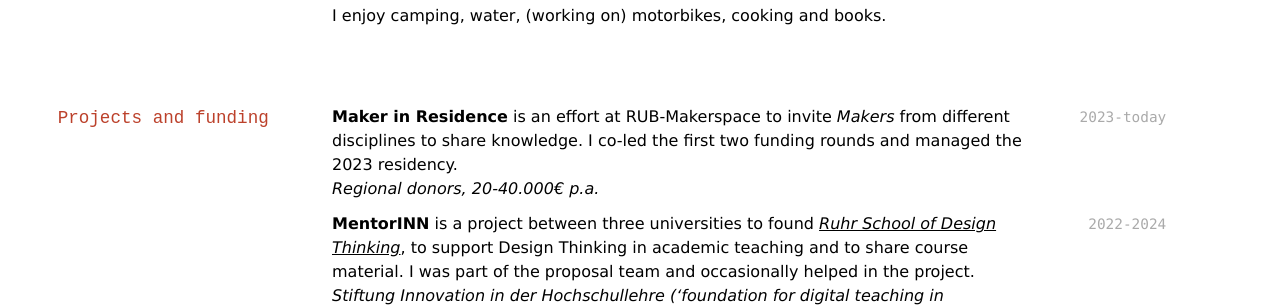
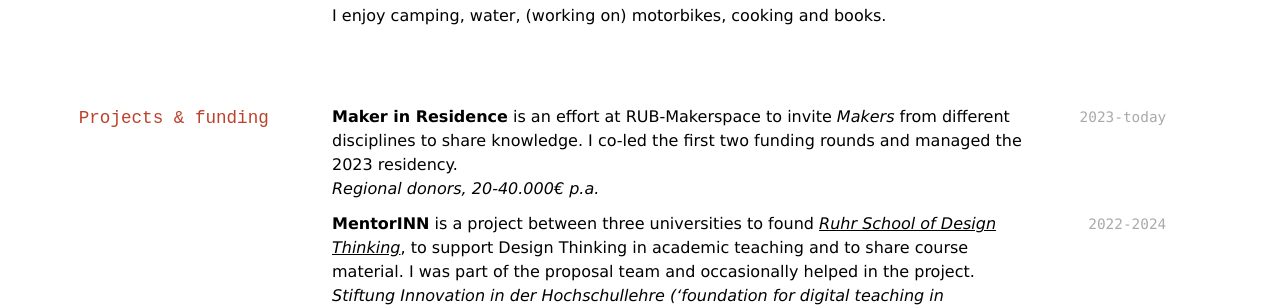
Before and after one commit to oliverstickel/oliverstickel.github.io, a Jekyll site: the page built from index.md, in a window 1280 px wide and 1400 px high, scrolled down 2614 px. Shown: the part 152-459 px from the top of the window. Built offline with Jekyll 4.4.1, drawn with Linux system fonts in a browser that asks for light colours; nearby versions of some CDN libraries; a style sheet for code colours, icons or effects is not loaded; some of the changed text lies outside the part shown.

Commit message:
Update index.md

```diff
--- a/index.md
+++ b/index.md
@@ -87,7 +87,7 @@ German: native, English: fluent, French: rudimentaire, Latin: obliviscebam.
 I enjoy camping, water, (working on) motorbikes, cooking and books.
 
 
-## Projects and funding
+## Projects & funding
 
 `2023-today`
 **Maker in Residence** is an effort at RUB-Makerspace to invite *Makers* from different disciplines to share knowledge. I co-led the first two funding rounds and managed the 2023 residency.
@@ -125,7 +125,7 @@ I enjoy camping, water, (working on) motorbikes, cooking and books.
 **CUBES** [was a research project](files/cubes-faktenblatt.pdf) on community-based innovation in software and usability for small and medium sized enterprises. I was involved as a student, then researcher, then (interim) project manager for the [project reporting and closing](https://www.tib.eu/de/suchen?tx_tibsearch_search%5Baction%5D=download&tx_tibsearch_search%5Bcontroller%5D=Download&tx_tibsearch_search%5Bdocid%5D=TIBKAT%3A872262936&cHash=7d56fa41baf92a721f58064874672f4a#download-mark).
 *Federal Ministry for Economic Affairs and Energy, about 800.000€.*
 
-## Awards and honors
+## Awards & honors
 
 `2015`
 **Honorable Mention Paper Award**, "Mensch und Computer" (M&C) conference for *Praktiken der Nutzerintegration im Entwicklungsprozess von KMU* (see below), German Informatics Society (GI).
```
Also changed, not shown: other parts of index.md (+1 -1 lines).
